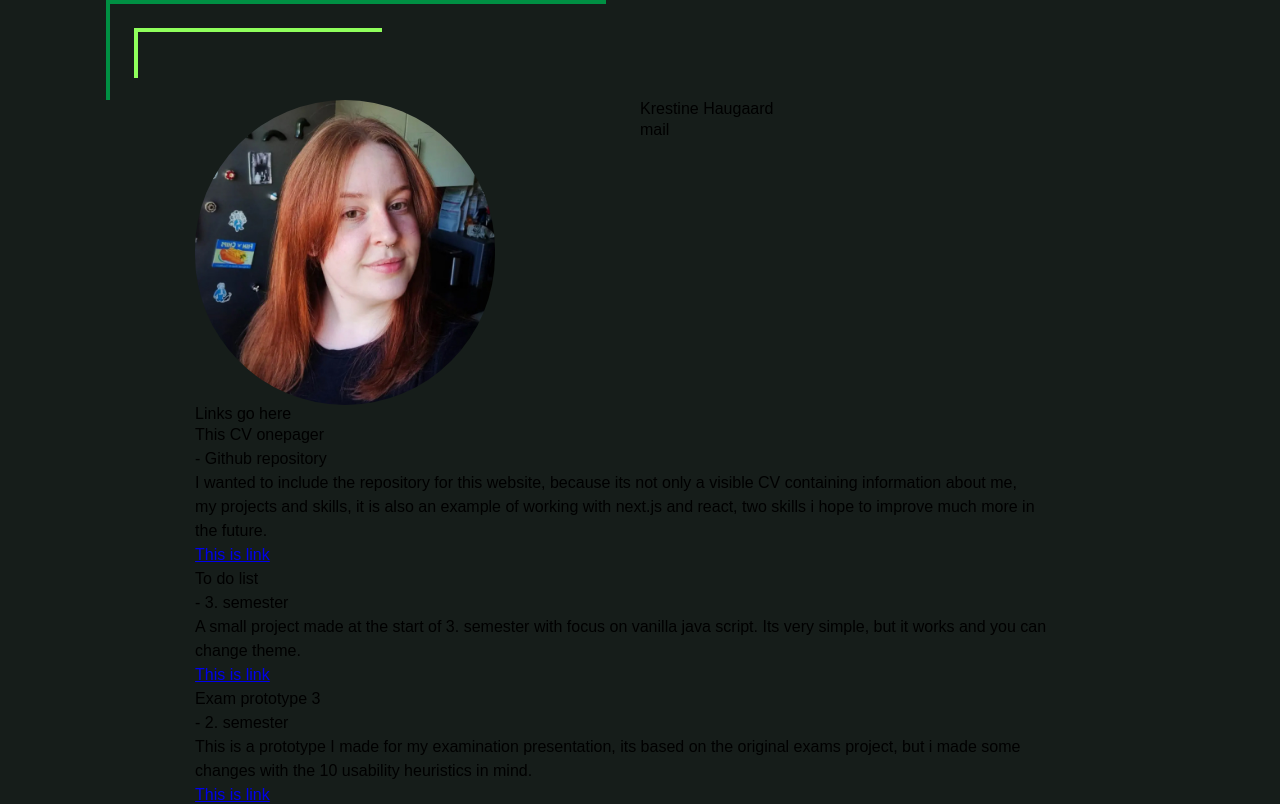
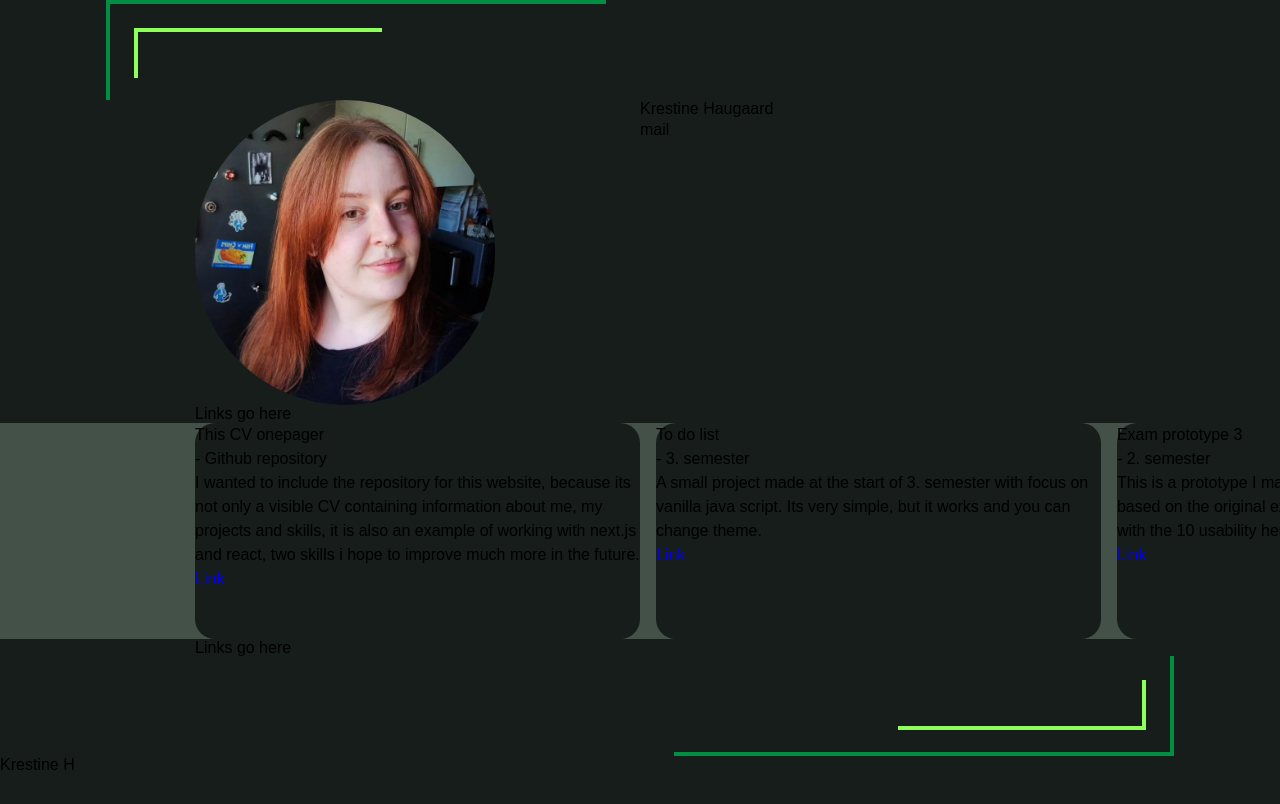
Before and after one commit to krestineHaugaard/cv_onepage, a Next.js app: page / in a window 1280 px wide. Shown: the top 804 px of the page. Built offline with nearby package versions, Linux system fonts and the light colour scheme.

Commit message:
a lot of back and forth with styling

```diff
--- a/src/app/layout.jsx
+++ b/src/app/layout.jsx
@@ -1,7 +1,6 @@
 import "../styles/reset.css";
 import "../styles/globals.css";
 import Header from "@/components/Header";
-import StyleElement from "@/components/StyleElement";
 import Footer from "@/components/Footer";
 
 export const metadata = {
@@ -13,17 +12,9 @@ export const metadata = {
 export default function RootLayout({ children }) {
   return (
     <html lang="en">
-      <body data-theme="dark" className="content">
+      <body data-theme="dark">
         <Header />
-        <StyleElement
-          outerBox="style_outer_box top"
-          innerBox="style_inner_box top "
-        />
         {children}
-        <StyleElement
-          outerBox="style_outer_box bottom"
-          innerBox="style_inner_box bottom"
-        />
         <Footer />
       </body>
     </html>
--- a/src/app/page.jsx
+++ b/src/app/page.jsx
@@ -2,14 +2,23 @@ import ImageAndNameShelf from "@/components/ImageAndNameShelf";
 import SkillsShelf from "@/components/SkillsShelf";
 import CardShelf from "@/components/CardShelf";
 import ImportantLinks from "@/components/ImportantLinks";
+import StyleElement from "@/components/StyleElement";
 
 export default function Home() {
   return (
-    <main>
+    <main className="content">
+      <StyleElement
+        outerBox="style_outer_box top"
+        innerBox="style_inner_box top "
+      />
       <ImageAndNameShelf />
       <SkillsShelf />
       <CardShelf />
       <ImportantLinks />
+      <StyleElement
+        outerBox="style_outer_box bottom"
+        innerBox="style_inner_box bottom"
+      />
     </main>
   );
 }
--- a/src/components/CardForCardShelf.jsx
+++ b/src/components/CardForCardShelf.jsx
@@ -1,11 +1,13 @@
+import styles from "../styles/CardForCardShelf.module.css";
+
 export default function CardForCardShelf(props) {
   return (
-    <article className="card_style">
+    <article className={styles.card}>
       <h3>{props.title}</h3>
       <h4>- {props.semester}</h4>
       <p>{props.text}</p>
       <a href={props.link} target="_blank" title="Opens new tab">
-        This is link
+        Link
       </a>
     </article>
   );
--- a/src/components/CardShelf.jsx
+++ b/src/components/CardShelf.jsx
@@ -1,9 +1,11 @@
+import styles from "../styles/CardShelf.module.css";
 import CardForCardShelf from "./CardForCardShelf";
 
 export default function CardShelf() {
   return (
-    <section className="card_shelf_style">
+    <section className={`${styles.shelf} full-width`}>
       <CardForCardShelf
+        data-theme="light"
         title="This CV onepager"
         semester="Github repository"
         text="I wanted to include the repository for this website, because its not only a visible CV containing information about me, my projects and skills, it is also an example of working with next.js and react, two skills i hope to improve  much more in the future."
--- /dev/null
+++ b/src/styles/CardForCardShelf.module.css
@@ -0,0 +1,6 @@
+.card {
+  background-color: var(--card-bgcol);
+  width: 200px;
+  border-radius: 20px;
+  scroll-snap-align: center;
+}
--- /dev/null
+++ b/src/styles/CardShelf.module.css
@@ -0,0 +1,13 @@
+.shelf {
+  background-color: var(--section-bgcol-1);
+  padding-inline: calc((100% - var(--content-max-width)) / 2);
+  display: flex;
+  gap: 1rem;
+  overflow-x: auto;
+  scroll-snap-type: x mandatory;
+  scroll-snap-align: start;
+
+  & > * {
+    flex: 1 0 50%;
+  }
+}
--- a/src/styles/globals.css
+++ b/src/styles/globals.css
@@ -71,14 +71,8 @@
 
 [data-theme="light"] {
   --background-col: hsla(92, 100%, 95%, 1);
-  --section-col-1: linear-gradient(
-    88deg,
-    #f4ffeb 0%,
-    #d4dfb7 6.5%,
-    #b8c188 19.5%,
-    #9da65d 41.5%
-  );
-  --section-col-2: linear-gradient(97deg, #38382c 10.36%, #818170 75.15%);
+  --section-bgcol-1: hsla(67, 29%, 51%, 1);
+  --section-bgcol-2: linear-gradient(97deg, #38382c 10.36%, #818170 75.15%);
   --card-bgcol: hsla(92, 100%, 95%, 1);
   --title-col-1: hsla(60, 12%, 20%, 1);
   --title-col-2: hsla(60, 12%, 20%, 1);
```
